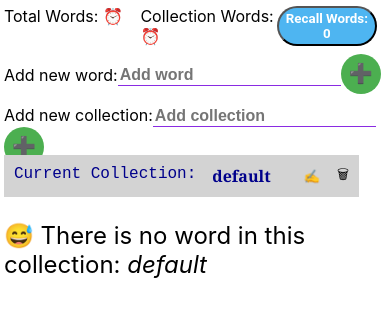
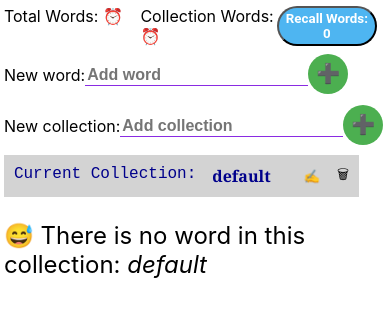
Before and after one commit to myuzhang/word-space-repetition, a React (Create React App) app: page / in a window 390 px wide. Shown: the top 316 px of the page. Built offline with nearby package versions, Linux system fonts and the light colour scheme.

Commit message:
update text

```diff
--- a/src/App.module.css
+++ b/src/App.module.css
@@ -1,3 +1,13 @@
+body {
+  min-width: 800px;
+}
+
+@media screen and (max-width: 640px) {
+  body {
+    min-width: 0;
+  }
+}
+
 .appContainer {
   margin: 1% 1%;
 }
--- a/src/components/collection/AddCollection.jsx
+++ b/src/components/collection/AddCollection.jsx
@@ -34,7 +34,7 @@ import { INPUT_MAX_LENGTH } from '../../const';
   return (
     <div className={baseStyle.newItemContainer}>
       <form onSubmit={handleSubmit}>
-        <label htmlFor="newCollection">Add new collection:</label>
+        <label htmlFor="newCollection">New collection:</label>
         <input className={baseStyle.inputText} type="text" id="newCollection" value={collection} onChange={handleChange} placeholder="Add collection" maxLength={INPUT_MAX_LENGTH}/>
         <input className={baseStyle.roundButton} type="submit" value="➕"/>
       </form>
--- a/src/components/word/AddWord.jsx
+++ b/src/components/word/AddWord.jsx
@@ -46,7 +46,7 @@ export default function AddWord() {
   return (
     <div className={baseStyle.newItemContainer}>
       <form onSubmit={handleSubmit}>
-        <label htmlFor="addWord">Add new word:</label>
+        <label htmlFor="addWord">New word:</label>
         <input className={baseStyle.inputText} type="text" id="addWord" value={word} onChange={handleChange} placeholder="Add word" maxLength={INPUT_MAX_LENGTH}/>
         <input className={baseStyle.roundButton} type="submit" value="➕"/>
       </form>
```
